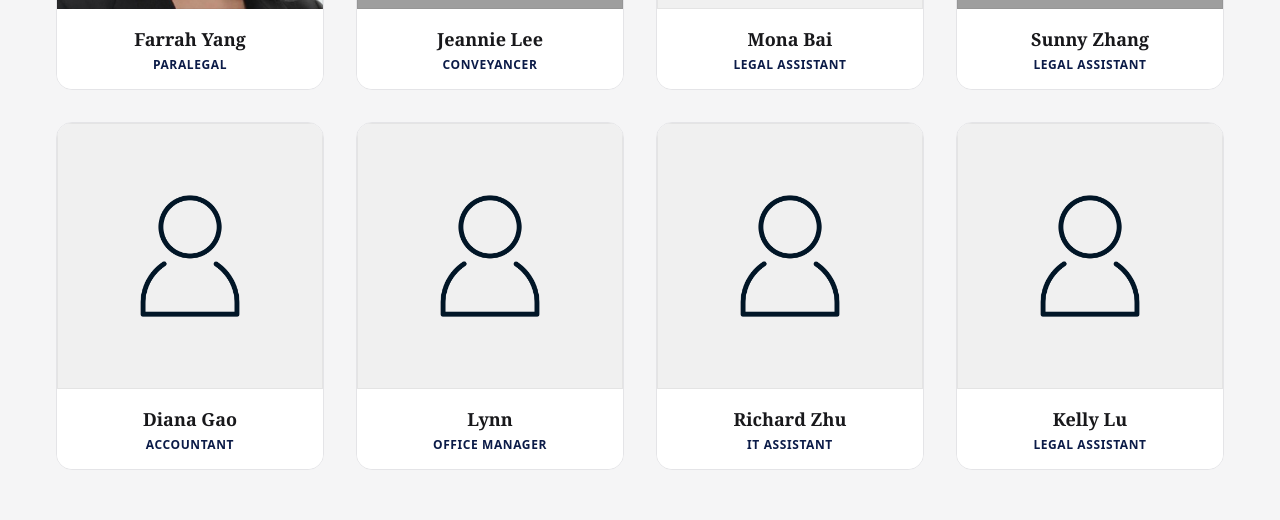
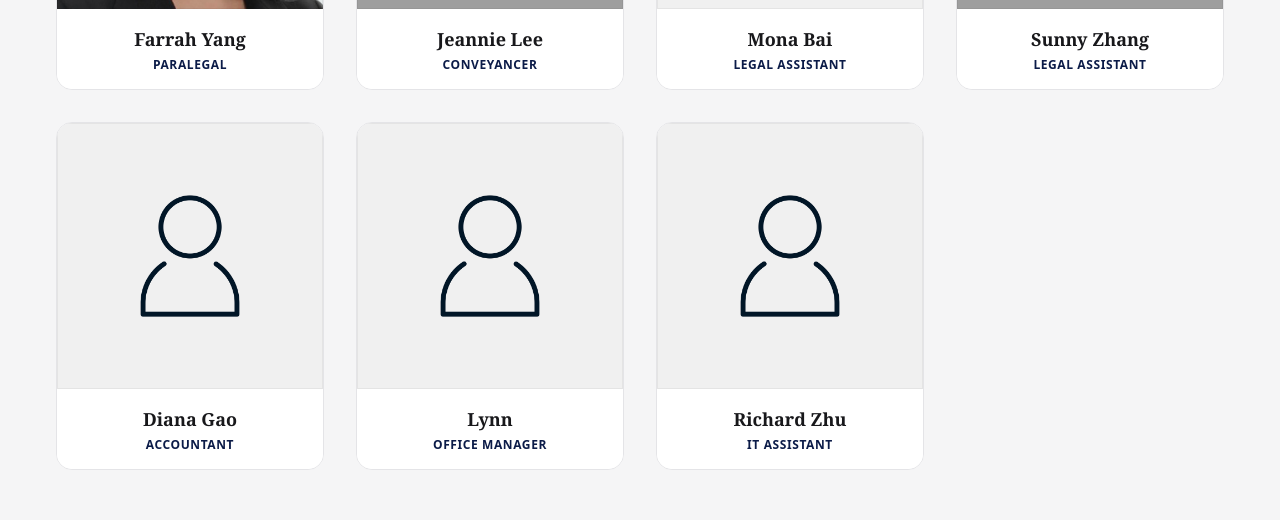
Before and after one commit to harrytung07/avidlaw-website, a Next.js app: page /team in a window 1280 px wide. Shown: the part 2740-3260 px from the top of the page. Built offline with nearby package versions, Linux system fonts and the light colour scheme; grey boxes are pictures that could not be loaded.

Commit message:
remove Kelly

```diff
--- a/locales/en/common.json
+++ b/locales/en/common.json
@@ -129,9 +129,6 @@
   "team.name.MonaBai": "Mona Bai",
   "team.title.MonaBai": "Legal Assistant",
   "team.bio.MonaBai": "Mona is a legal assistant; she speaks both English and Mandarin.",
-  "team.name.KellyLu": "Kelly Lu",
-  "team.title.KellyLu": "Legal Assistant",
-  "team.bio.KellyLu": "Kelly is a legal assistant; She speaks Cantonese, Mandarin and English.",
   "team.name.DianaGao": "Diana Gao",
   "team.title.DianaGao": "Accountant",
   "team.bio.DianaGao": "Diana is a Certified Bookkeeper; she speaks both English and Mandarin.",
--- a/locales/zh-Hans/common.json
+++ b/locales/zh-Hans/common.json
@@ -129,9 +129,6 @@
   "team.name.MonaBai": "Mona Bai",
   "team.title.MonaBai": "法律助理",
   "team.bio.MonaBai": "Mona 是一名法律助理，能流利使用英语和普通话。",
-  "team.name.KellyLu": "Kelly Lu",
-  "team.title.KellyLu": "法律助理",
-  "team.bio.KellyLu": "Kelly 是一名法律助理，能流利使用粤语、普通话和英语。",
   "team.name.DianaGao": "Diana Gao",
   "team.title.DianaGao": "会计",
   "team.bio.DianaGao": "Diana 是一名注册会计师，能流利使用英语和普通话。",
--- a/locales/zh-Hant/common.json
+++ b/locales/zh-Hant/common.json
@@ -129,9 +129,6 @@
   "team.name.MonaBai": "Mona Bai",
   "team.title.MonaBai": "法律助理",
   "team.bio.MonaBai": "Mona 是一名法律助理，能流利使用英語和普通話。",
-  "team.name.KellyLu": "Kelly Lu",
-  "team.title.KellyLu": "法律助理",
-  "team.bio.KellyLu": "Kelly 是一名法律助理，能流利使用粵語、普通話和英語。",
   "team.name.DianaGao": "Diana Gao",
   "team.title.DianaGao": "會計",
   "team.bio.DianaGao": "Diana 是一名註冊會計師；她會說英語和普通話。",
--- a/src/components/TeamPage.tsx
+++ b/src/components/TeamPage.tsx
@@ -102,7 +102,6 @@ export default function TeamPage() {
     { id: 17, nameKey: "team.name.DianaGao", image: "/members/ava.jpg", titleKey: "team.title.DianaGao", descriptionKey: "team.bio.DianaGao" },
     { id: 18, nameKey: "team.name.Lynn", image: "/members/ava.jpg", titleKey: "team.title.Lynn", descriptionKey: "team.bio.Lynn" },
     { id: 19, nameKey: "team.name.RichardZhu", image: "/members/ava.jpg", titleKey: "team.title.RichardZhu", descriptionKey: "team.bio.RichardZhu" },
-    { id: 22, nameKey: "team.name.KellyLu", image: "/members/ava.jpg", titleKey: "team.title.KellyLu", descriptionKey: "team.bio.KellyLu" },
   ];
 
   const handleMemberClick = (member: TeamMember) => {
```
